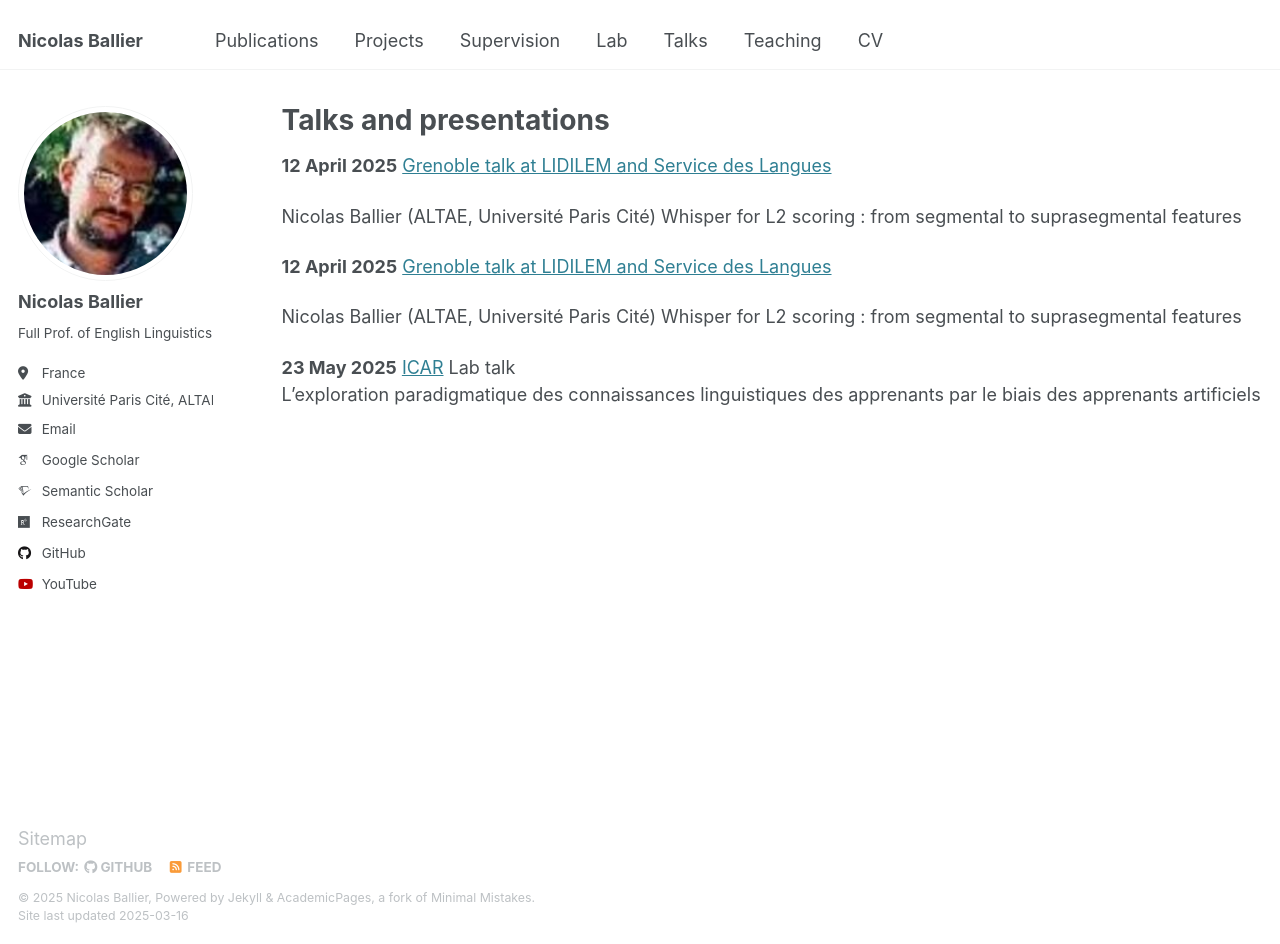
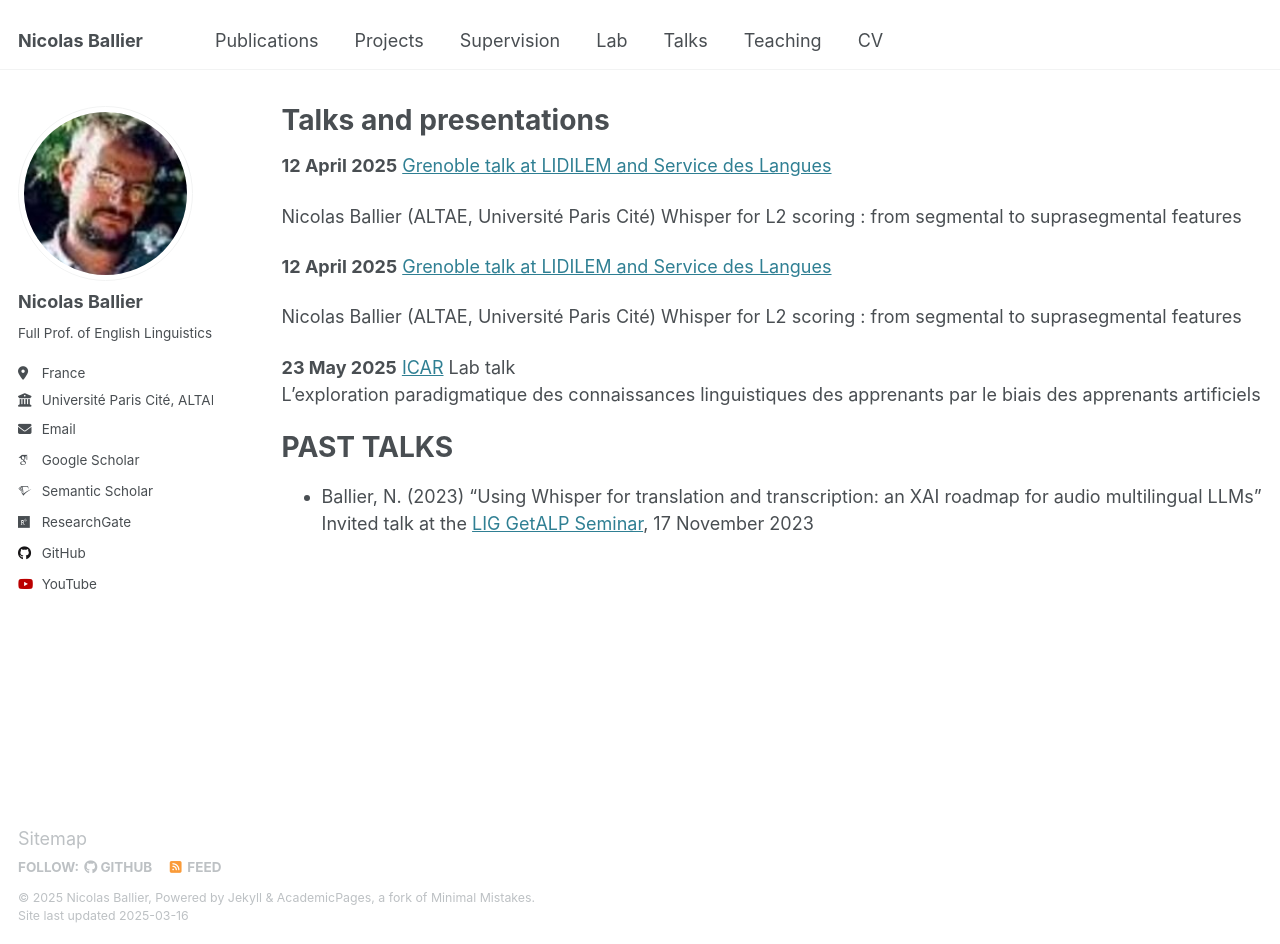
Before and after one commit to nballier/nballier.github.io, a Jekyll site: the page built from _pages/talks.md, in a window 1280 px wide and 944 px high. Built offline with Jekyll 4.4.1, drawn with Linux system fonts in a browser that asks for light colours; some web fonts are replaced.

Commit message:
Update talks.md
Getalp

```diff
--- a/_pages/talks.md
+++ b/_pages/talks.md
@@ -6,7 +6,7 @@ author_profile: true
 ---
 
 
-**12 April 2025** <a href="**[https://www.example.com](https://lidilem.univ-grenoble-alpes.fr/actualites/automated-l2-speaking-assessment)**" target="_blank">Grenoble talk at LIDILEM and Service des Langues</a>
+**12 April 2025** <a href="https://lidilem.univ-grenoble-alpes.fr/actualites/automated-l2-speaking-assessment" target="_blank">Grenoble talk at LIDILEM and Service des Langues</a>
 
 Nicolas Ballier (ALTAE, Université Paris Cité) Whisper for L2 scoring : from segmental to suprasegmental features
 
@@ -20,3 +20,12 @@ Nicolas Ballier (ALTAE, Université Paris Cité) Whisper for L2 scoring : from s
 **23 May 2025** [ICAR](https://icar.cnrs.fr/) Lab talk
 L’exploration paradigmatique des connaissances linguistiques des apprenants
 par le biais des apprenants artificiels
+
+
+
+
+# PAST TALKS
+
+
+
+* Ballier, N. (2023)  “Using Whisper for translation and transcription: an XAI roadmap for audio multilingual LLMs” Invited talk at the [LIG GetALP Seminar](http://lig-getalp-new.imag.fr/seminaires-dequipe/), 17 November 2023
```
